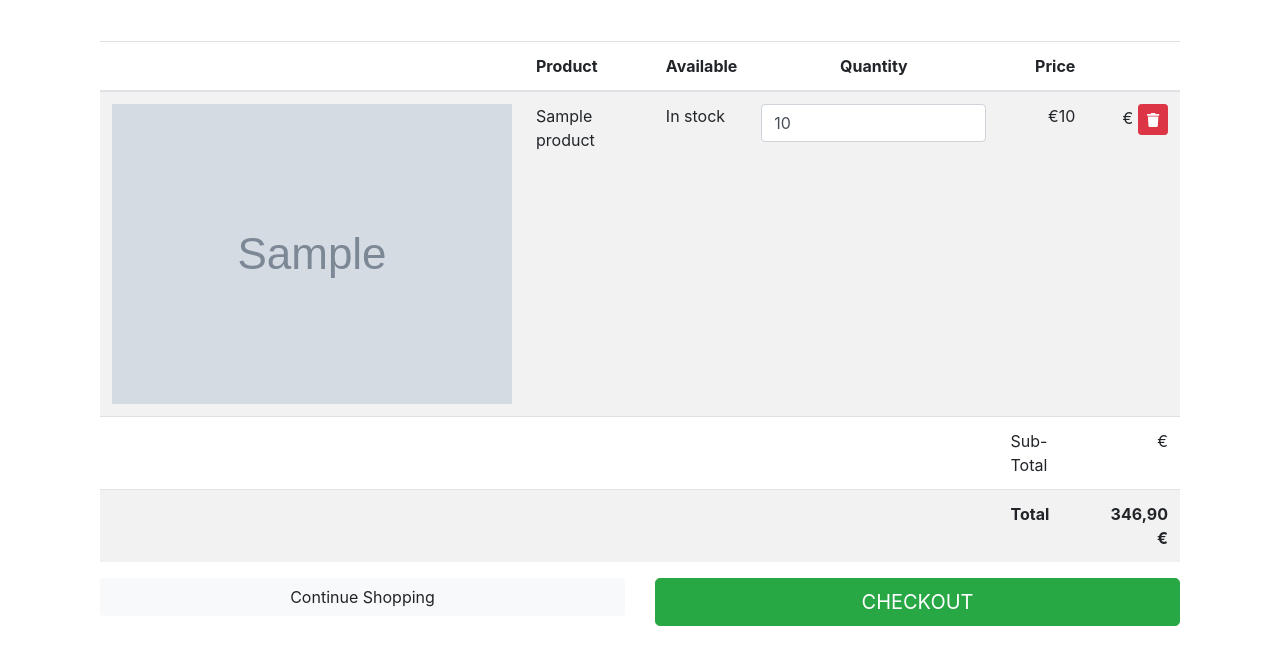
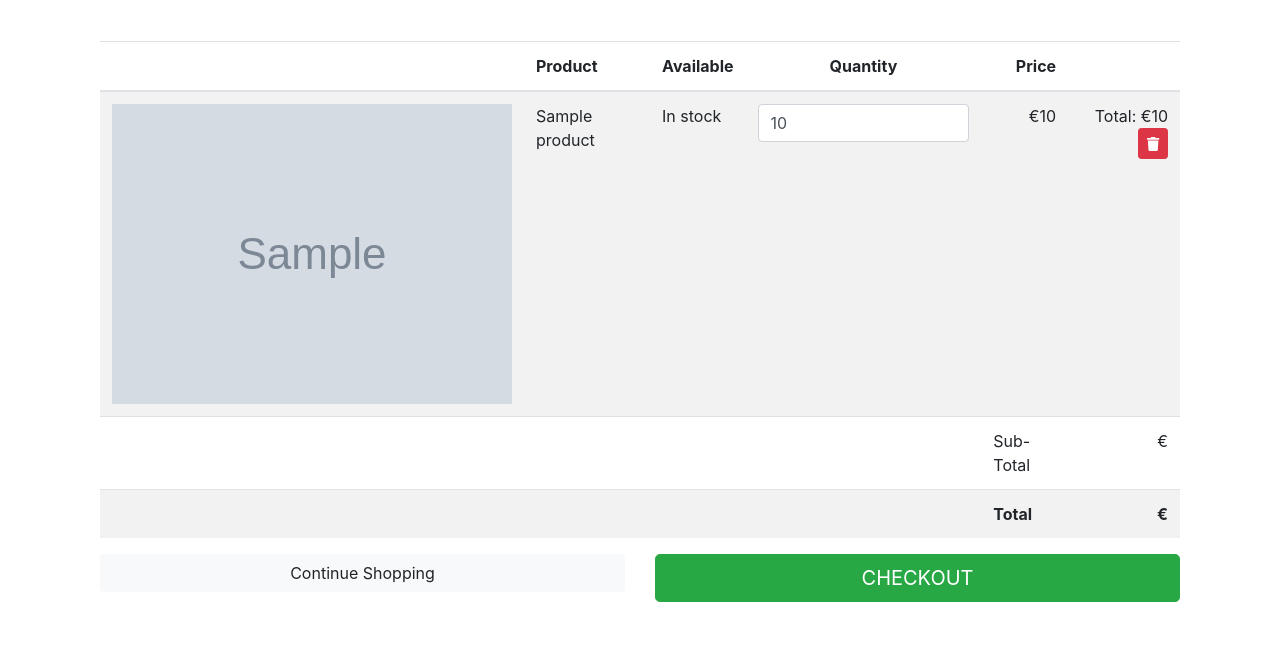
Before and after one commit to plyn85/reddevil-it, a Django app: template store/templates/store/cart.html in a window 1280 px wide. Shown: the part 56-721 px from the top of the page. Run offline with Django 3.2, Linux system fonts and the light colour scheme; the template is opened without the code that fills it: most values are stand-ins (such as "Sample title", 1, 10 or a date in 2020); grey boxes marked "Sample" are stand-in pictures; some libraries are stand-ins or nearby versions.

Commit message:
adding product totals to store/cart.html

```diff
--- a/store/models.py
+++ b/store/models.py
@@ -38,7 +38,7 @@ class OrderItem(models.Model):
     quantity = models.IntegerField(default=0, null=True, blank=True)
     date_added = models.DateTimeField(auto_now_add=True)
 #    getting the value of each item or items ordered
-
+    @property
     def get_total(self):
-        total = self.price * self.quantity
+        total = self.product.price * self.quantity
         return total
--- a/store/templates/store/cart.html
+++ b/store/templates/store/cart.html
@@ -35,7 +35,7 @@
               </td>
               <td class="text-right">€{{item.product.price}}</td>
               <td class="text-right">
-                €
+                Total: €{{item.get_total}}
                 <button class="btn btn-sm btn-danger">
                   <i class="fa fa-trash"></i>
                 </button>
@@ -58,7 +58,7 @@
               <td></td>
               <td></td>
               <td><strong>Total</strong></td>
-              <td class="text-right"><strong>346,90 €</strong></td>
+              <td class="text-right"><strong> €</strong></td>
             </tr>
           </tbody>
         </table>
```
